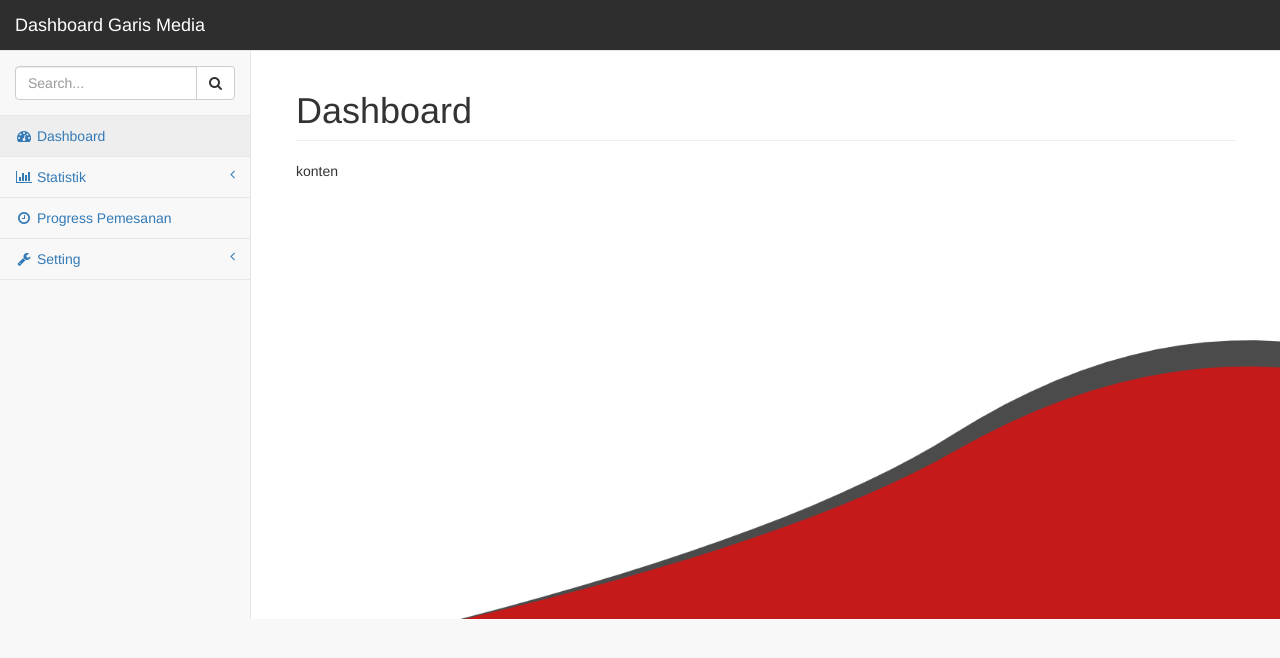
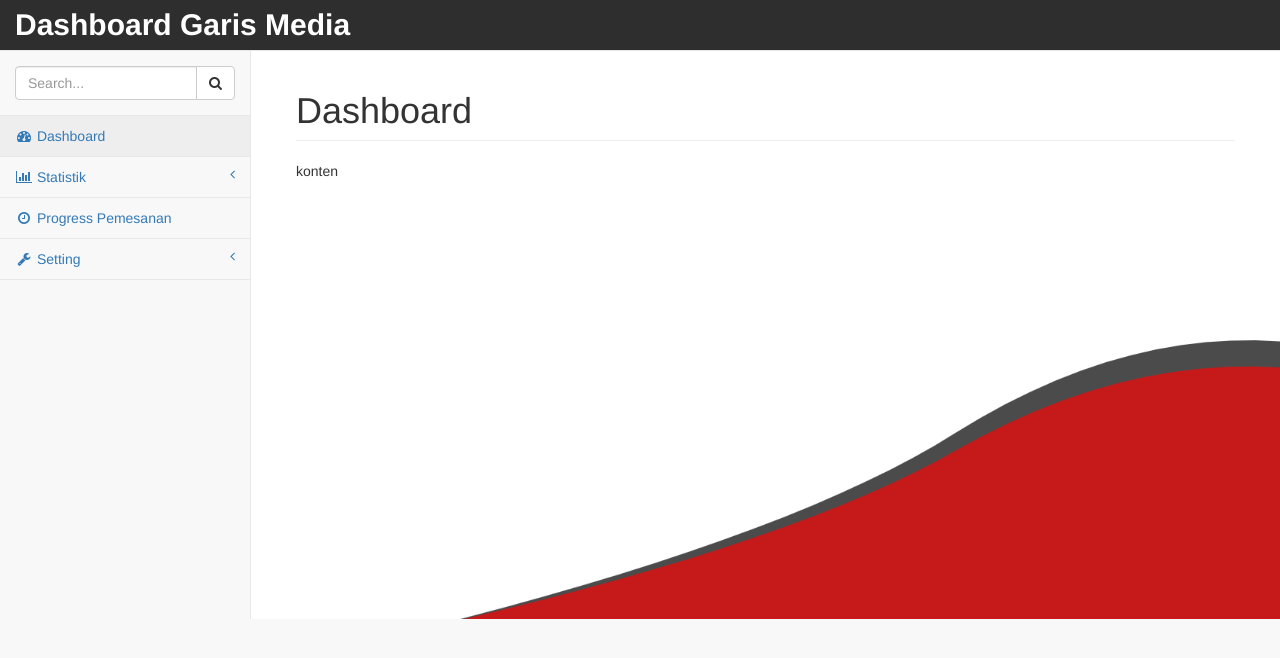
Before and after one commit to Drzaln/garismedia, a website: page dashboard/pages/index.html in a window 1280 px wide. Drawn offline with Linux system fonts and the light colour scheme.

Commit message:
edit login/index.html

```diff
--- a/dashboard/css/dashboard.css
+++ b/dashboard/css/dashboard.css
@@ -3,3 +3,7 @@
     background-size: cover;
     background-repeat: no-repeat;
 }
+
+.fontbesar {
+    font-size: 30px;
+}
--- a/dashboard/pages/index.html
+++ b/dashboard/pages/index.html
@@ -47,7 +47,7 @@
                     <span class="icon-bar"></span>
                     <span class="icon-bar"></span>
                 </button>
-                <a class="navbar-brand" href="index.html" style="color: white">Dashboard Garis Media</a>
+                <b class="navbar-brand fontbesar" href="index.html" style="color: white">Dashboard Garis Media</b>
             </div>
             <!-- /.navbar-header -->
 
```
Also changed, not shown: dashboard/pages/desain.html (+1 -1 lines), dashboard/pages/foto.html (+1 -1 lines), dashboard/pages/progress.html (+1 -1 lines), dashboard/pages/usersetting.html (+1 -1 lines), dashboard/pages/websetting.html (+1 -1 lines).
